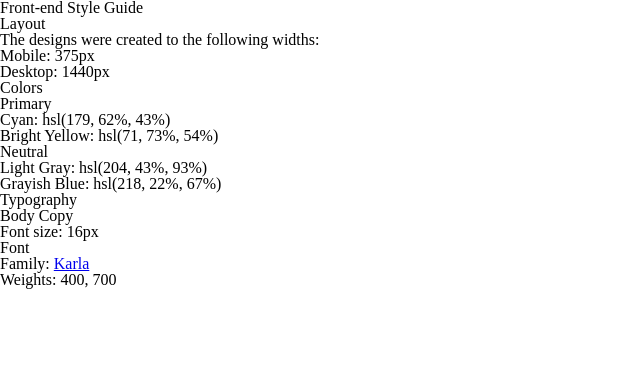
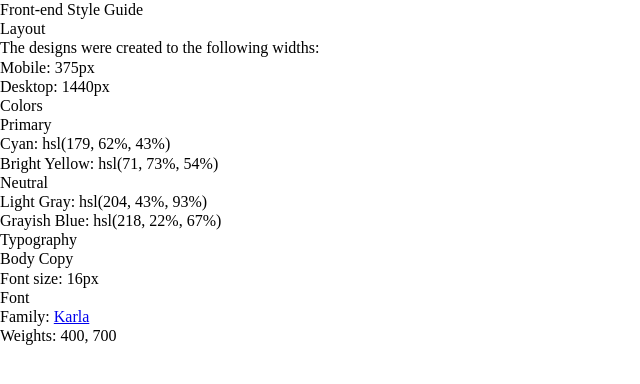
Before and after one commit to wovenstarlight/frontend-projects, a Jekyll site: the page built from single-price-grid-component-master/style-guide.md, in a window 1280 px wide. Shown: the top 384 px of the page, without its empty margins (0-640 px from the left). Built offline with Jekyll 4.4.1, drawn with Linux system fonts in a browser that asks for light colours; nearby versions of some CDN libraries; our own code applies the rules of GitHub Pages for plain Markdown files; library files that are not in the unit come from our copies.

Commit message:
Fixed css imports since baseurl changed

```diff
--- a/_includes/head.html
+++ b/_includes/head.html
@@ -10,15 +10,15 @@
 	<title>{{ pagetitle }}</title>
 
 	<!-- Include basic site CSS and the CSS for the specific page -->
-	<link rel="stylesheet" href="{{ 'css/reset.css' | prepend: site.baseurl }}">
-	<link rel="stylesheet" href="{{ 'css/sitewide.css' | prepend: site.baseurl }}">
+	<link rel="stylesheet" href="{{ '/css/reset.css' | prepend: site.baseurl }}">
+	<link rel="stylesheet" href="{{ '/css/sitewide.css' | prepend: site.baseurl }}">
 	{% if page.projectlink %}
-		<link rel="stylesheet" href="{{ page.projectlink | prepend: 'css/' | prepend: site.baseurl | append: '.css' }}">
+		<link rel="stylesheet" href="{{ page.projectlink | prepend: '/css/' | prepend: site.baseurl | append: '.css' }}">
 	{% endif %}
 	<!-- Include any additional required CSS -->
 	{% if page.sheets %}
 		{% for sheet in page.sheets %}
-		<link rel="stylesheet" href="{{ sheet | prepend: 'css/' | prepend: site.baseurl | append: '.css' }}">
+		<link rel="stylesheet" href="{{ sheet | prepend: '/css/' | prepend: site.baseurl | append: '.css' }}">
 		{% endfor %}
 	{% endif %}
 </head>
```
